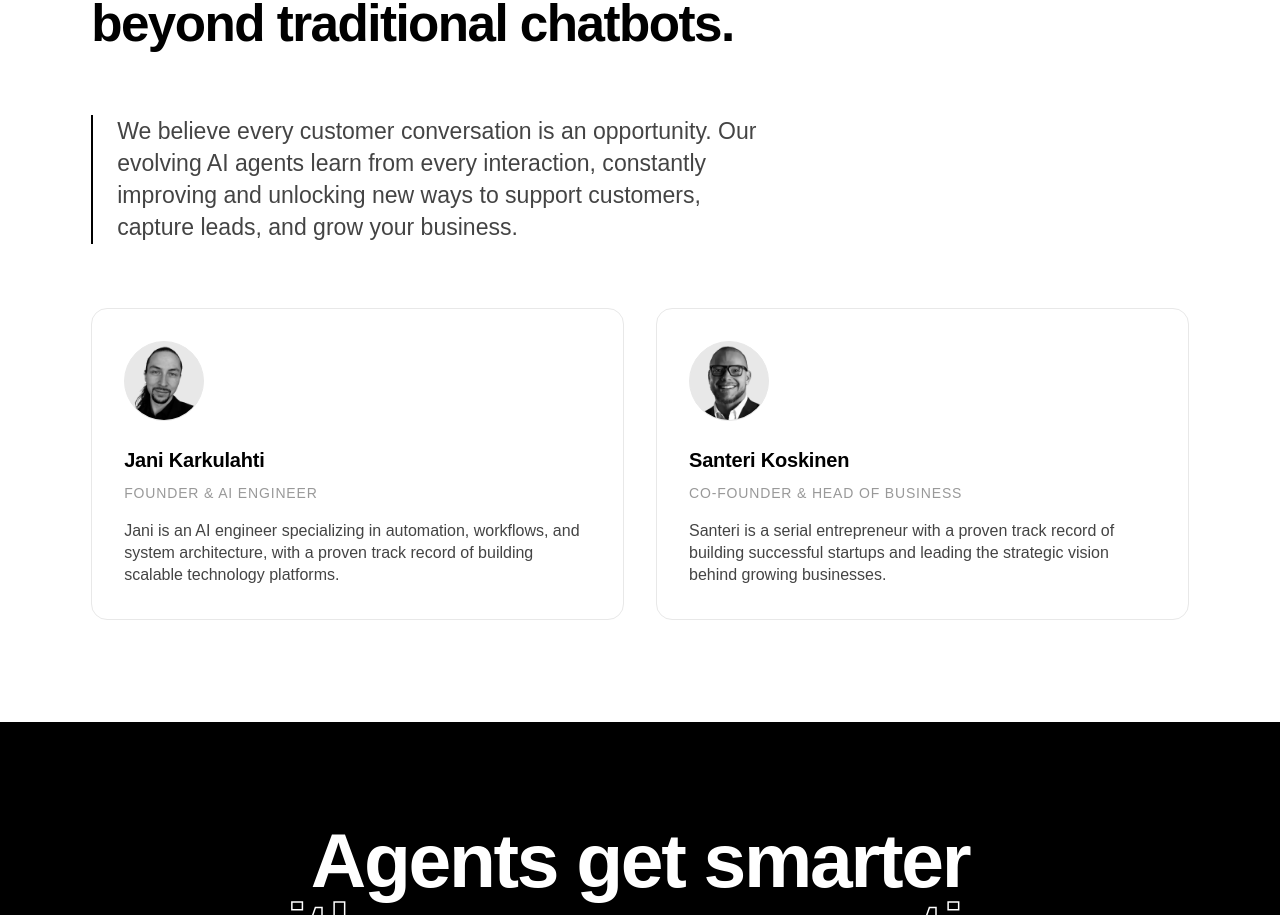
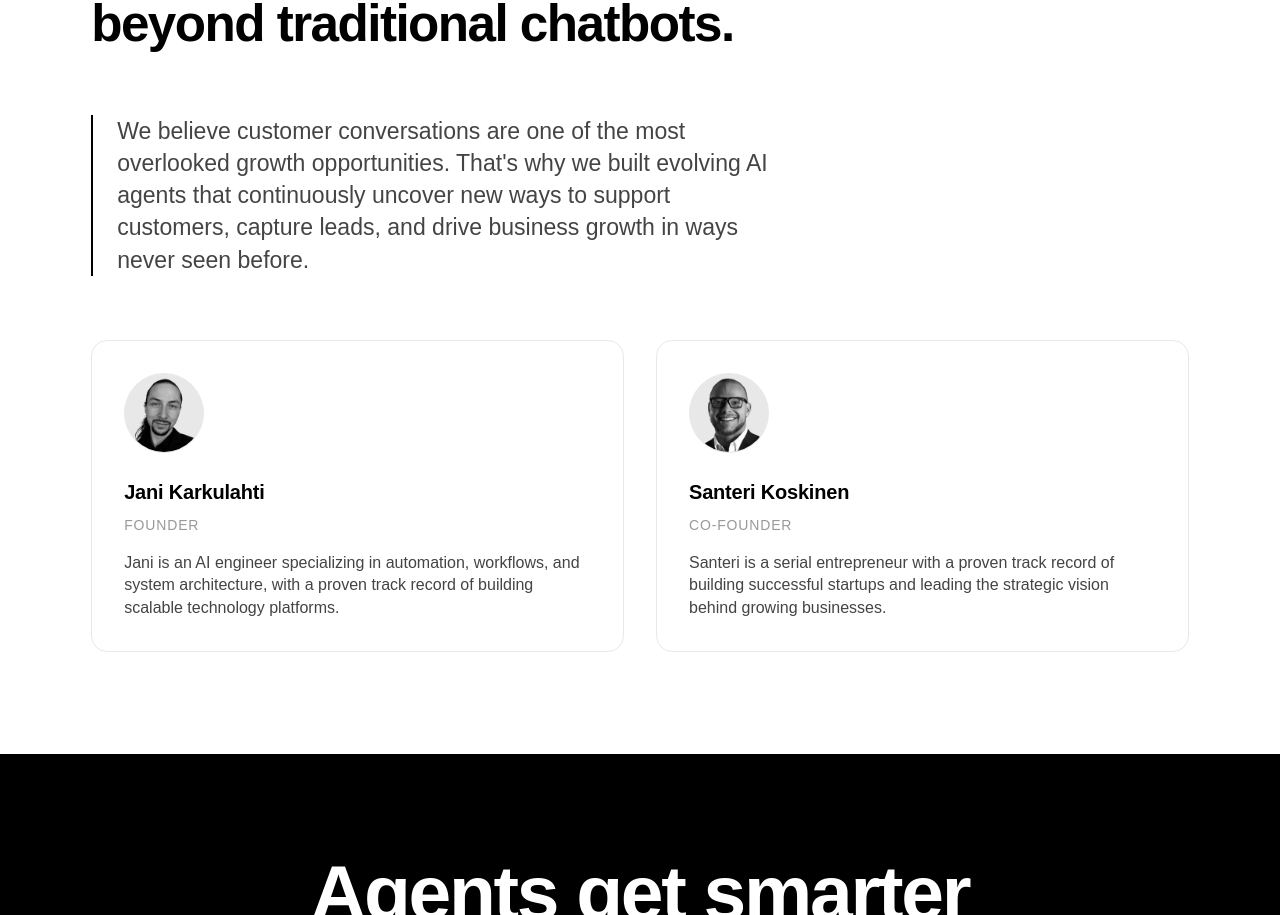
Before and after one commit to synabs/website, a React (Vite) app: page / in a window 1280 px wide. Shown: the part 5454-6369 px from the top of the page. Built offline with nearby package versions, Linux system fonts and the light colour scheme; no server answers.

Commit message:
Update About.jsx

```diff
--- a/src/components/About.jsx
+++ b/src/components/About.jsx
@@ -10,7 +10,7 @@ export default function About() {
         </div>
         <div className="about__mission">
           <p className="about__mission-text">
-            We believe every customer conversation is an opportunity. Our evolving AI agents learn from every interaction, constantly improving and unlocking new ways to support customers, capture leads, and grow your business.
+            We believe customer conversations are one of the most overlooked growth opportunities. That's why we built evolving AI agents that continuously uncover new ways to support customers, capture leads, and drive business growth in ways never seen before.
           </p>
         </div>
         <div className="about__team">
@@ -18,7 +18,7 @@ export default function About() {
             <img src="/jani.avif" alt="Jani Karkulahti" className="about__photo" />
             <div className="about__member-info">
               <p className="about__member-name">Jani Karkulahti</p>
-              <p className="about__member-role">FOUNDER & AI Engineer</p>
+              <p className="about__member-role">FOUNDER</p>
               <p className="about__member-bio">
                 Jani is an AI engineer specializing in automation, workflows, and system architecture, with a proven track record of building scalable technology platforms.
               </p>
@@ -28,7 +28,7 @@ export default function About() {
             <img src="/santeri.avif" alt="Santeri Koskinen" className="about__photo" />
             <div className="about__member-info">
               <p className="about__member-name">Santeri Koskinen</p>
-              <p className="about__member-role">CO-FOUNDER & Head of Business</p>
+              <p className="about__member-role">CO-FOUNDER</p>
               <p className="about__member-bio">
                 Santeri is a serial entrepreneur with a proven track record of building successful startups and leading the strategic vision behind growing businesses.
               </p>
```
